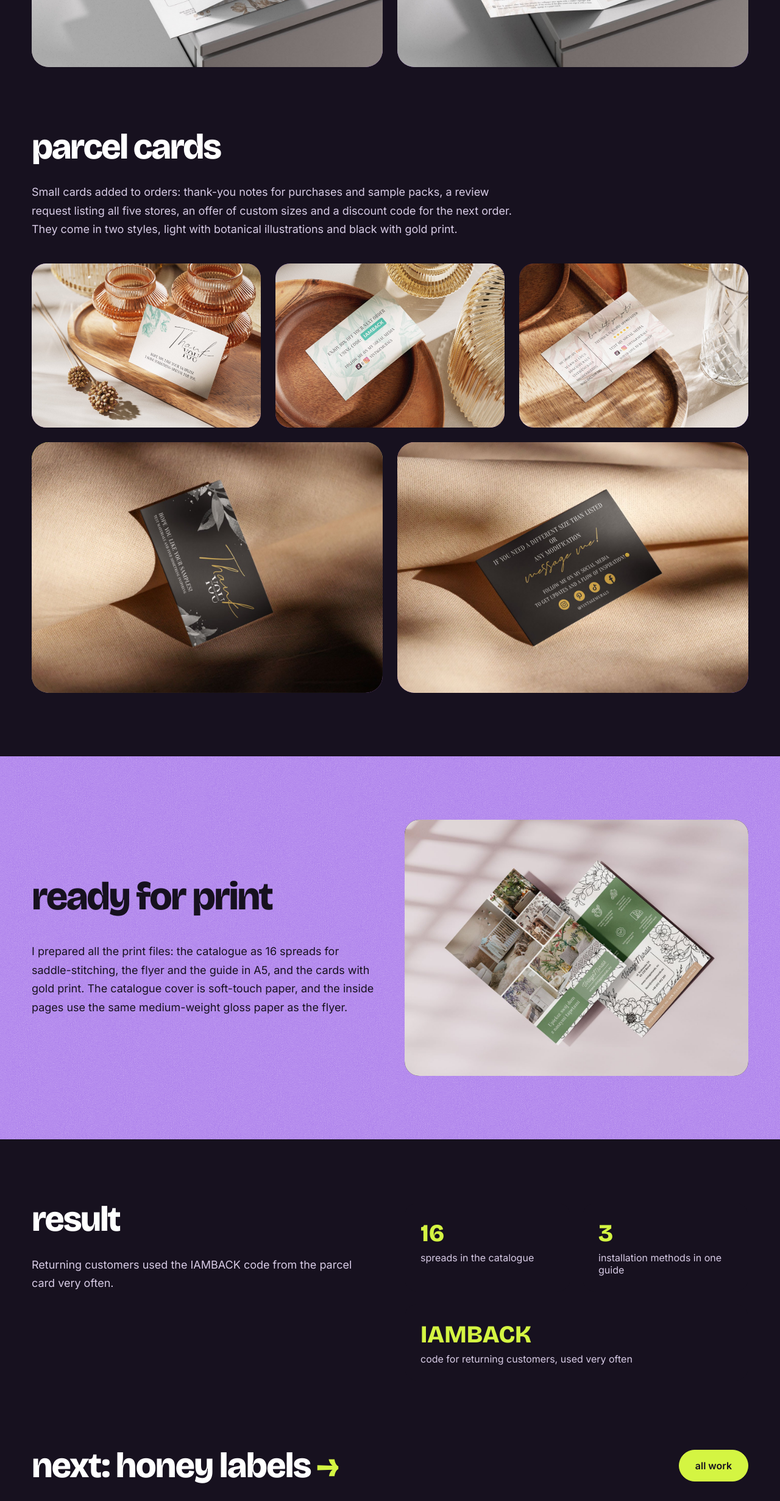
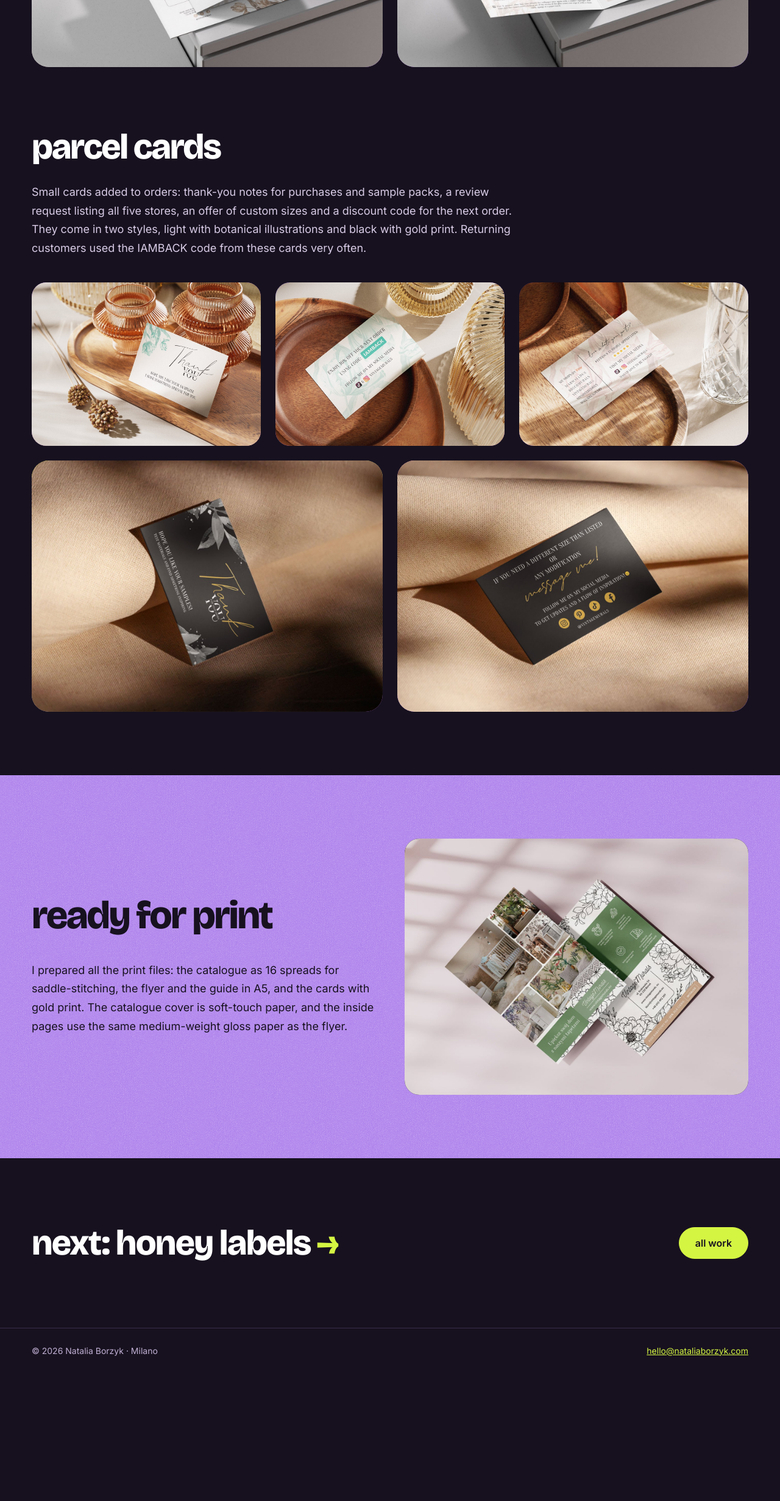
Before and after one commit to nataliaborzyk/portfolio, a plain HTML site: page catalogue.html in a window 1280 px wide. Shown: the part 3910-6371 px from the top of the page at 61% size. After the commit the page ends 6161 px from the top, so only its background shows below. Drawn offline with nearby package versions, Linux system fonts and the light colour scheme.

Commit message:
Add files via upload

```diff
--- a/catalogue.html
+++ b/catalogue.html
@@ -101,7 +101,7 @@
 
 <section class="wrap" style="padding-top:64px;padding-bottom:104px">
   <h2 class="h2 sec-h" data-t="carT">parcel cards</h2>
-  <p class="body-lg" style="color:var(--muted);max-width:820px;margin:0 0 40px" data-t="car">Small cards added to orders: thank-you notes for purchases and sample packs, a review request listing all five stores, an offer of custom sizes and a discount code for the next order. They come in two styles, light with botanical illustrations and black with gold print.</p>
+  <p class="body-lg" style="color:var(--muted);max-width:820px;margin:0 0 40px" data-t="car">Small cards added to orders: thank-you notes for purchases and sample packs, a review request listing all five stores, an offer of custom sizes and a discount code for the next order. They come in two styles, light with botanical illustrations and black with gold print. Returning customers used the IAMBACK code from these cards very often.</p>
   <div class="row3 r75">
     <div class="slot g1"><p class="slot-label" data-t="k1">[Thank-you card]</p><img src="images/catalogue-cards-1.jpg" alt="Thank-you card for a sample order" loading="lazy"></div>
     <div class="slot g5"><p class="slot-label" data-t="k2">[Discount code card]</p><img src="images/catalogue-cards-2.jpg" alt="Card with the IAMBACK discount code" loading="lazy"></div>
@@ -121,20 +121,6 @@
       <p class="body-lg" data-t="prod">I prepared all the print files: the catalogue as 16 spreads for saddle-stitching, the flyer and the guide in A5, and the cards with gold print. The catalogue cover is soft-touch paper, and the inside pages use the same medium-weight gloss paper as the flyer.</p>
     </div>
     <div class="slot"><p class="slot-label" data-t="prodI">[Flyer, both sides]</p><img src="images/catalogue-production.jpg" alt="Both sides of the Vintage Murals flyer" loading="lazy"></div>
-  </div>
-</section>
-
-<section class="wrap" style="padding-top:104px">
-  <div class="prod-row" style="align-items:flex-start">
-    <div>
-      <h2 class="h2 sec-h" data-t="resT">result</h2>
-      <p class="body-lg" style="color:var(--muted)" data-t="res">Returning customers used the IAMBACK code from the parcel card very often.</p>
-    </div>
-    <div class="stats stats--3">
-      <div class="stat"><p class="big-n">16</p><p class="small" data-t="sa">spreads in the catalogue</p></div>
-      <div class="stat"><p class="big-n">3</p><p class="small" data-t="sb">installation methods in one guide</p></div>
-      <div class="stat"><p class="big-n keep-case">IAMBACK</p><p class="small" data-t="sc">code for returning customers, used very often</p></div>
-    </div>
   </div>
 </section>
 
@@ -184,7 +170,7 @@ window.PL = {
  "g1l": "[Okładka]",
  "g2l": "[Środek]",
  "carT": "kartki do paczek",
- "car": "Małe kartki dołączane do zamówień – podziękowania za zakup i za zamówienie próbek, prośba o opinię z listą wszystkich pięciu sklepów, informacja o wymiarach na zamówienie i kod rabatowy na kolejne zakupy. Powstały w dwóch wersjach – jasnej z roślinnymi ilustracjami i czarnej ze złotym nadrukiem.",
+ "car": "Małe kartki dołączane do zamówień – podziękowania za zakup i za zamówienie próbek, prośba o opinię z listą wszystkich pięciu sklepów, informacja o wymiarach na zamówienie i kod rabatowy na kolejne zakupy. Powstały w dwóch wersjach – jasnej z roślinnymi ilustracjami i czarnej ze złotym nadrukiem. Powracający klienci bardzo często korzystali z kodu IAMBACK z tych kartek.",
  "k1": "[Kartka z podziękowaniem]",
  "k2": "[Kartka z kodem rabatowym]",
  "k3": "[Prośba o opinię]",
@@ -193,11 +179,6 @@ window.PL = {
  "prodT": "gotowe do druku",
  "prod": "Przygotowałam wszystkie pliki do druku – katalog jako 16 rozkładówek do oprawy zszywanej, ulotkę i instrukcję w formacie A5 oraz kartki ze złotym nadrukiem. Okładka katalogu jest z papieru soft touch, a środek z tego samego błyszczącego papieru średniej grubości co ulotka.",
  "prodI": "[Ulotka, obie strony]",
- "resT": "efekt",
- "res": "Powracający klienci bardzo często korzystali z kodu IAMBACK z kartki dołączanej do paczki.",
- "sa": "rozkładówek w katalogu",
- "sb": "sposoby montażu w jednej instrukcji",
- "sc": "kod dla powracających klientów, używany bardzo często",
  "next": "dalej: etykiety na miody"
 };
 </script>
```
